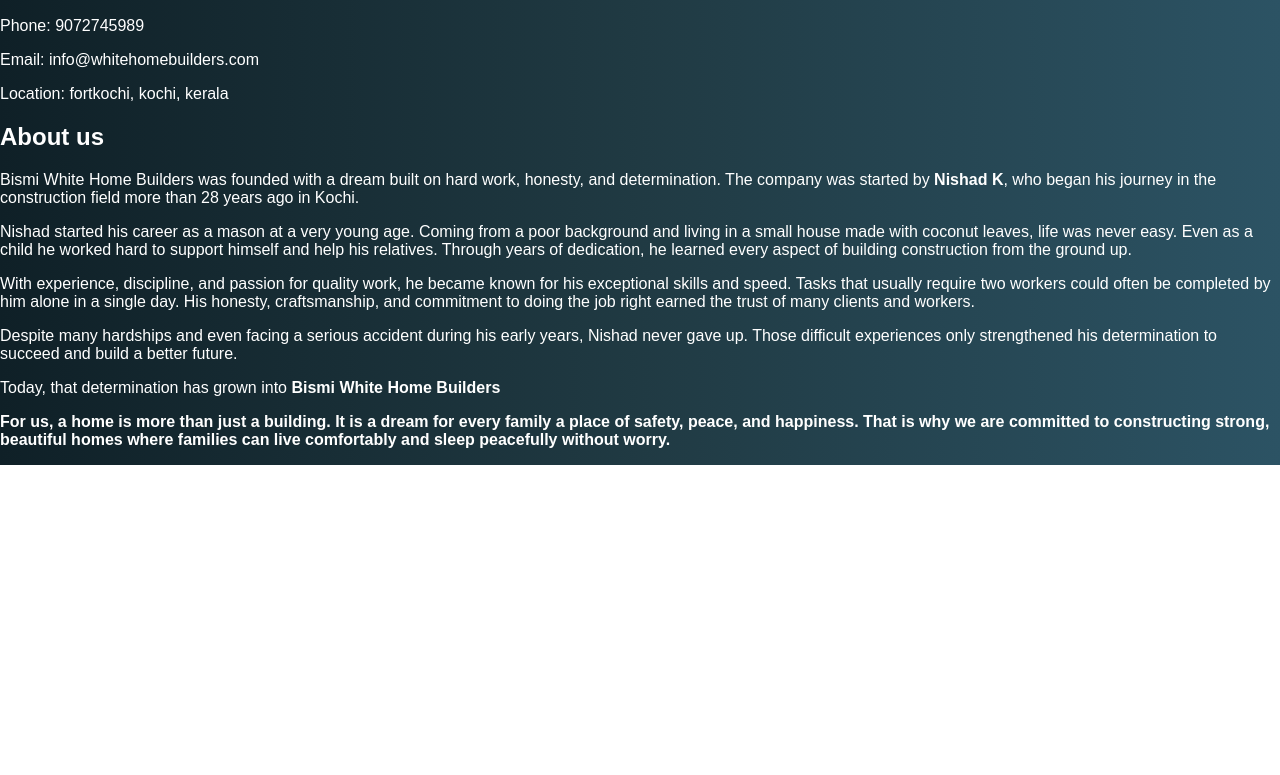
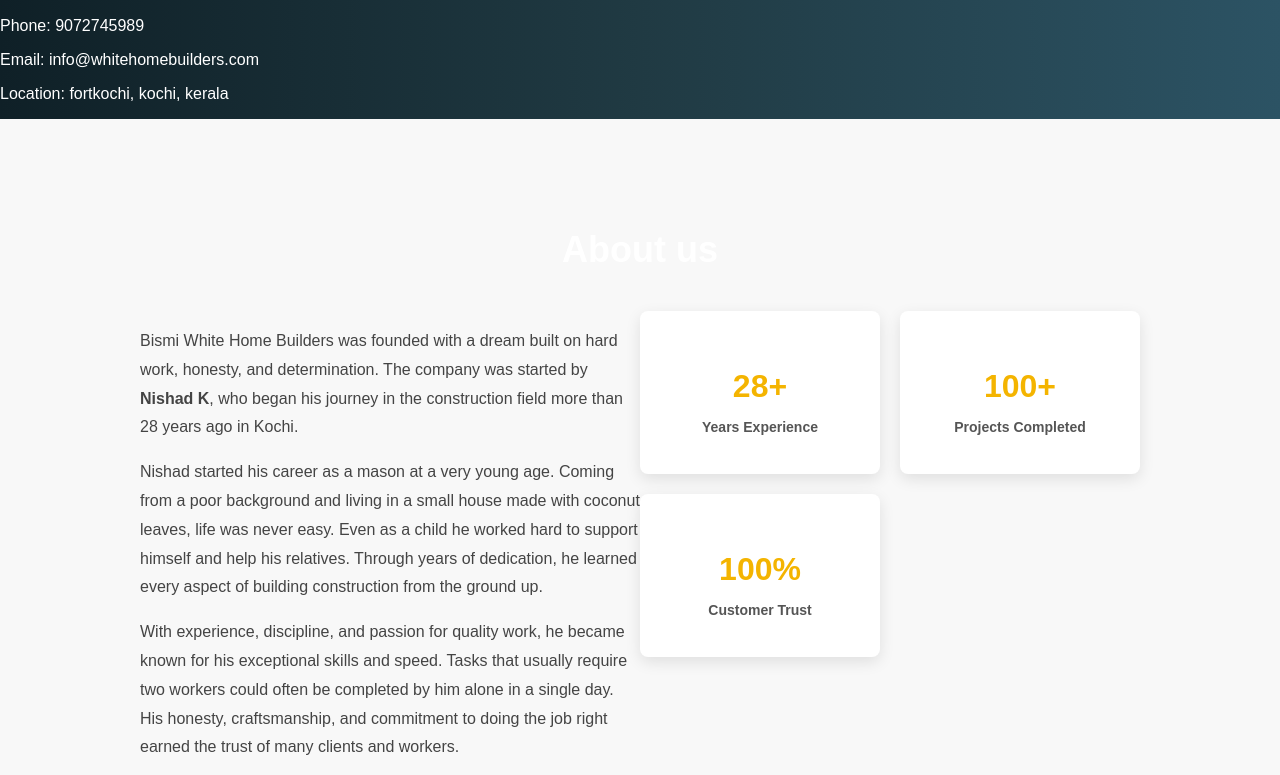
Before and after one commit to bismiwhitehomebuilders-tech/construction-website, a plain HTML site: page index.html in a window 1280 px wide. Shown: the part 1593-2368 px from the top of the page. Before the commit the page ends 2058 px from the top, so only its background shows below. Drawn offline with Linux system fonts and the light colour scheme.

Commit message:
about section layout upgrade

```diff
--- a/index.html
+++ b/index.html
@@ -100,8 +100,11 @@
 
 <section id="about-us" class="about">
 
-<h2>About us</h2>
+<h2 class="section-title">About us</h2>
 
+<div class="about-container">
+
+<div class="about-text">
 <p>
 Bismi White Home Builders was founded with a dream built on hard work, honesty,
  and determination. The company was started by <strong>Nishad K</strong>,
@@ -135,9 +138,31 @@ a strong focus on quality, durability, and customer trust.
 
 <p>
 For us, a home is more than just a building. It is a dream for every family a place of safety, peace, and happiness.
-
 That is why we are committed to constructing strong, beautiful homes where families can live comfortably and sleep peacefully without worry.
 </p>
+
+</div>
+
+<div class="about-stats">
+
+<div class="stat">
+<h3>28+</h3>
+<p>Years Experience</p>
+</div>
+
+<div class="stat">
+<h3>100+</h3>
+<p>Projects Completed</p>
+</div>
+
+<div class="stat">
+<h3>100%</h>
+<p>Customer Trust</p>
+</div>
+
+</div>
+
+</div>
 
 </section>
 
--- a/style.css
+++ b/style.css
@@ -146,3 +146,54 @@ text-align:center;
 }
 
 }
+
+.about{
+padding: 80px 20px;
+background:#f8f8f8;
+}
+
+.section-title{
+text-align:center;
+font-size:36px;
+margin-bottom: 40px;
+}
+
+.about-container{
+max-width: 1000px;
+margin:auto;
+display:grid;
+grid-template-columns:1fr 1fr;
+gap: 40px:
+align-items:center;
+}
+
+.about-text p{
+line-height: 1.8;
+margin-bottom:15px;
+color: #444;
+}
+
+.about-stats{
+display:grid;
+grid-template-columns:1fr 1fr;
+gap: 20px;
+}
+
+.stat{
+background: white;
+padding: 25px;
+text-align:center;
+border-radius:8px;
+box-shadow:0 5px 15px rgba(0,0,0,0.1);
+}
+
+.stat h3{
+font-size:32px;
+color: #f4b400;
+margin-bottom:10px;
+}
+
+.stat p{
+font-size:14px;
+color: #555;
+}
```
